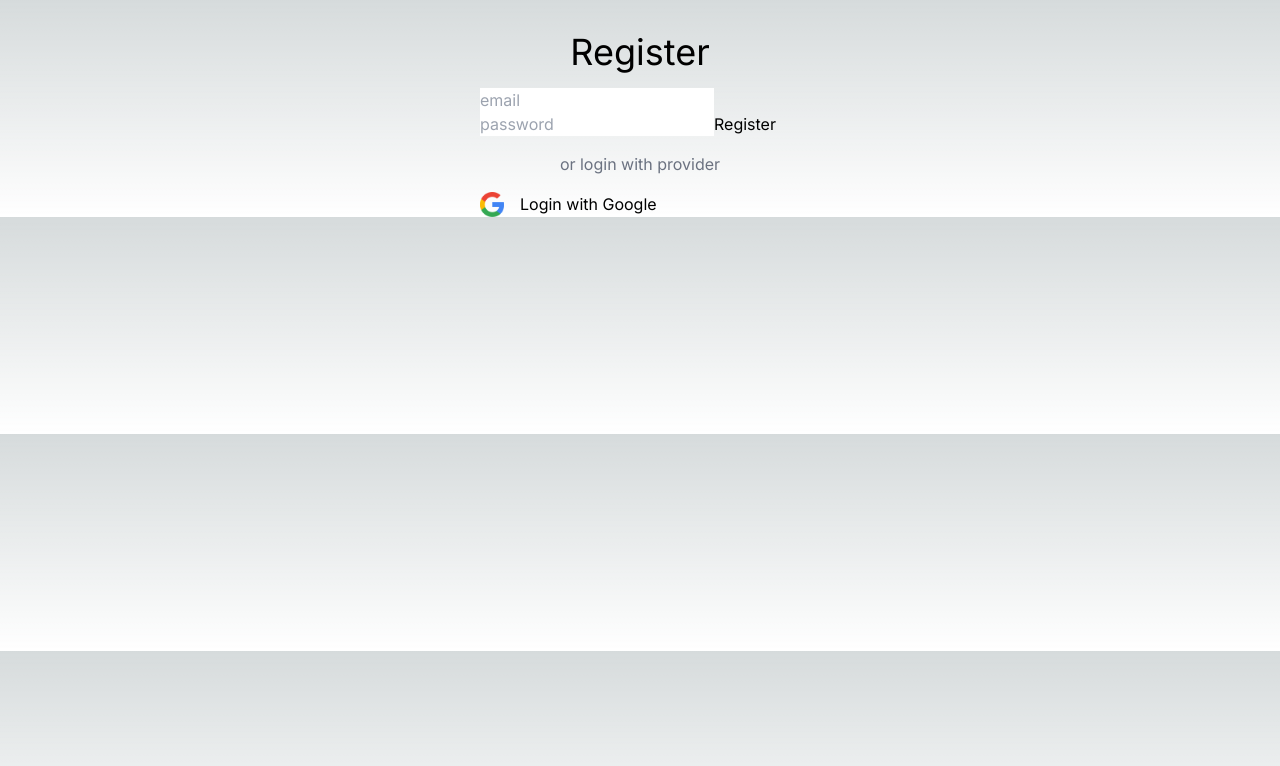
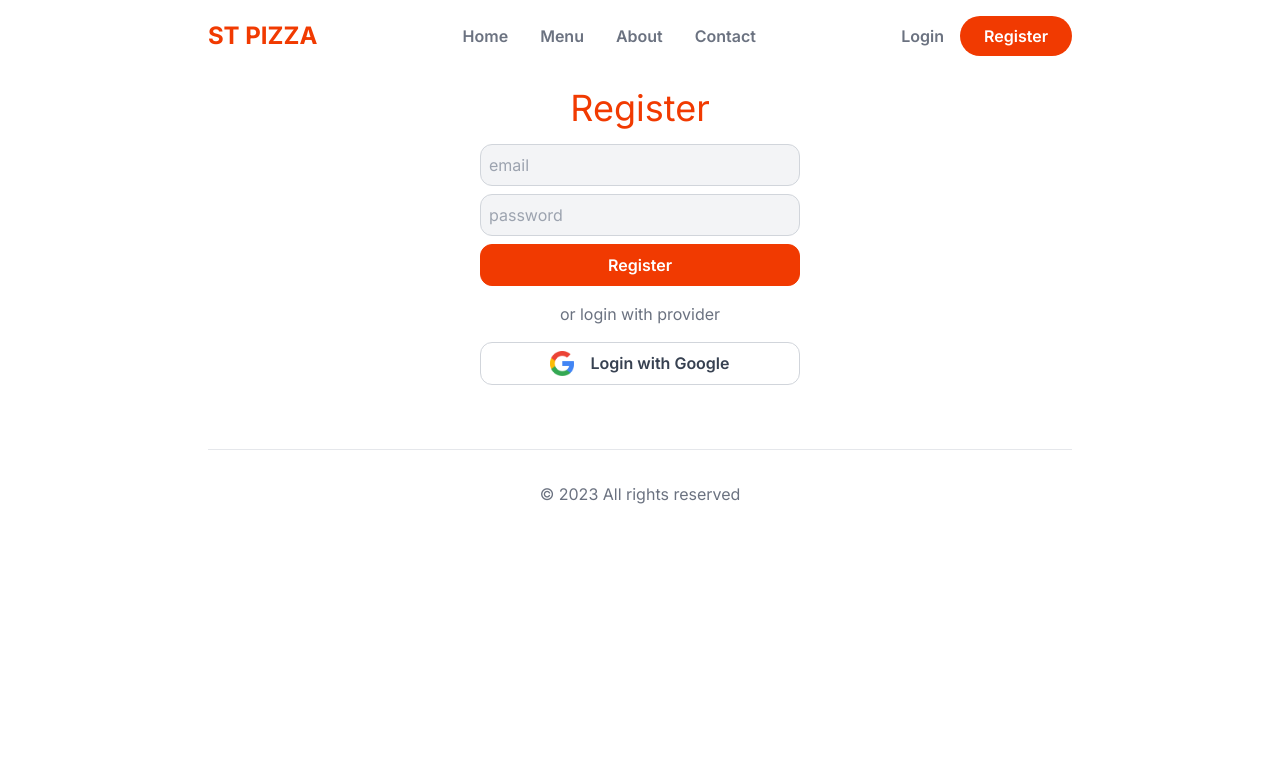
Before and after one commit to gravity8/food-delivery, a Next.js app: page /register in a window 1280 px wide. Shown: the top 766 px of the page. Built offline with nearby package versions, Linux system fonts and the light colour scheme.

Commit message:
in progress

```diff
--- a/src/app/globals.css
+++ b/src/app/globals.css
@@ -2,32 +2,48 @@
 @tailwind components;
 @tailwind utilities;
 
-:root {
-  --foreground-rgb: 0, 0, 0;
-  --background-start-rgb: 214, 219, 220;
-  --background-end-rgb: 255, 255, 255;
+section.hero{
+    @apply block md:grid;
+    grid-template-columns: .4fr .6fr;
 }
 
-@media (prefers-color-scheme: dark) {
-  :root {
-    --foreground-rgb: 255, 255, 255;
-    --background-start-rgb: 0, 0, 0;
-    --background-end-rgb: 0, 0, 0;
-  }
+select,
+input[type="email"],
+input[type="password"],
+input[type="tel"],
+input[type="text"] {
+    @apply block w-full mb-2 rounded-xl;
+    @apply border p-2 border-gray-300 bg-gray-100;
+}
+input[type="email"]:disabled,
+input[type="password"]:disabled,
+input[type="tel"]:disabled,
+input[type="text"]:disabled {
+    @apply bg-gray-300 border-0 cursor-not-allowed text-gray-500;
+}
+label{
+    @apply text-gray-500 text-sm leading-tight;
+}
+label + input{
+    margin-top: -2px;
+}
+button, .button{
+    @apply flex w-full justify-center gap-2 text-gray-700 font-semibold;
+    @apply border border-gray-300 rounded-xl px-6 py-2;
+}
+button[type="submit"], .submit, button.primary{
+    @apply border-primary bg-primary text-white;
+}
+button[type="submit"]:disabled, .submit:disabled{
+    @apply cursor-not-allowed bg-red-400;
+}
+div.tabs > * {
+    @apply bg-gray-300 text-gray-700 rounded-full py-2 px-4;
+}
+div.tabs > *.active{
+    @apply bg-primary text-white;
 }
 
-body {
-  color: rgb(var(--foreground-rgb));
-  background: linear-gradient(
-      to bottom,
-      transparent,
-      rgb(var(--background-end-rgb))
-    )
-    rgb(var(--background-start-rgb));
+.flying-button-parent button{
+    @apply border-primary bg-primary text-white rounded-full;
 }
-
-@layer utilities {
-  .text-balance {
-    text-wrap: balance;
-  }
-}
--- a/src/app/layout.js
+++ b/src/app/layout.js
@@ -1,4 +1,5 @@
 import { Inter } from "next/font/google";
+import Header from "@/components/layout/Header"
 import "./globals.css";
 
 const inter = Inter({ subsets: ["latin"] });
@@ -11,7 +12,15 @@ export const metadata = {
 export default function RootLayout({ children }) {
   return (
     <html lang="en">
-      <body className={inter.className}>{children}</body>
+      <body className={inter.className}>
+        <main className="max-w-4xl mx-auto p-4">
+            <Header />
+            {children}
+            <footer className="border-t p-8 text-center text-gray-500 mt-16">
+              &copy; 2023 All rights reserved
+            </footer>
+        </main>
+      </body>
     </html>
   );
 }
--- /dev/null
+++ b/src/app/models/User.js
@@ -0,0 +1,17 @@
+import { Timestamp } from "mongodb"
+import {model, models,Schema}  from "mongoose"
+
+const UserSchema = new Schema({
+    email : {type: String, required: true, unique: true},
+    password: {
+        type: String,
+        required: true,
+        validate: (pass)=>{
+            if(!pass?.length || pass.length < 5){
+                new Error("Password must be atleast 5 characters long")
+            }
+        }
+    },
+}, {Timestamp:true})
+
+export const User = models?.User || model("user", UserSchema)
--- a/src/app/page.js
+++ b/src/app/page.js
@@ -1,113 +1,37 @@
-import Image from "next/image";
+import { Hero } from "@/components/layout/Hero";
+import HomeMenu from "@/components/layout/HomeMenu";
+import Sectionheaders from "@/components/layout/Sectionheaders";
+
 
 export default function Home() {
   return (
-    <main className="flex min-h-screen flex-col items-center justify-between p-24">
-      <div className="z-10 max-w-5xl w-full items-center justify-between font-mono text-sm lg:flex">
-        <p className="fixed left-0 top-0 flex w-full justify-center border-b border-gray-300 bg-gradient-to-b from-zinc-200 pb-6 pt-8 backdrop-blur-2xl dark:border-neutral-800 dark:bg-zinc-800/30 dark:from-inherit lg:static lg:w-auto  lg:rounded-xl lg:border lg:bg-gray-200 lg:p-4 lg:dark:bg-zinc-800/30">
-          Get started by editing&nbsp;
-          <code className="font-mono font-bold">src/app/page.js</code>
-        </p>
-        <div className="fixed bottom-0 left-0 flex h-48 w-full items-end justify-center bg-gradient-to-t from-white via-white dark:from-black dark:via-black lg:static lg:h-auto lg:w-auto lg:bg-none">
-          <a
-            className="pointer-events-none flex place-items-center gap-2 p-8 lg:pointer-events-auto lg:p-0"
-            href="https://vercel.com?utm_source=create-next-app&utm_medium=appdir-template&utm_campaign=create-next-app"
-            target="_blank"
-            rel="noopener noreferrer"
-          >
-            By{" "}
-            <Image
-              src="/vercel.svg"
-              alt="Vercel Logo"
-              className="dark:invert"
-              width={100}
-              height={24}
-              priority
-            />
+    <>
+      <Hero />
+      <HomeMenu />
+      <section className="text-center my-16" id="about">
+        <Sectionheaders
+          subHeader={'Our story'}
+          mainHeader={'About us'}
+        />
+        <div className="text-gray-500 max-w-md mx-auto mt-4 flex flex-col gap-4">
+          <p>
+            Lorem ipsum dolor sit amet, consectetur adipisicing elit. Magni minima odit recusandae. Illum ipsa non repudiandae? Eum ipsam iste quos suscipit tempora? Aperiam esse fugiat inventore laboriosam officiis quam rem!
+          </p>
+          <p>At consectetur delectus ducimus est facere iure molestias obcaecati quaerat vitae voluptate? Aspernatur dolor explicabo iste minus molestiae pariatur provident quibusdam saepe?</p>
+          <p>Laborum molestias neque nulla obcaecati odio quia quod reprehenderit sit vitae voluptates? Eos, tenetur.</p>
+        </div>
+      </section>
+      <section className="text-center my-8" id="contact">
+        <Sectionheaders
+          subHeader={'Don\'t hesitate'}
+          mainHeader={'Contact us'}
+        />
+        <div className="mt-8">
+          <a className="text-4xl underline text-gray-500" href="tel:+46738123123">
+            +46 738 123 123
           </a>
         </div>
-      </div>
-
-      <div className="relative flex place-items-center before:absolute before:h-[300px] before:w-full sm:before:w-[480px] before:-translate-x-1/2 before:rounded-full before:bg-gradient-radial before:from-white before:to-transparent before:blur-2xl before:content-[''] after:absolute after:-z-20 after:h-[180px] after:w-full sm:after:w-[240px] after:translate-x-1/3 after:bg-gradient-conic after:from-sky-200 after:via-blue-200 after:blur-2xl after:content-[''] before:dark:bg-gradient-to-br before:dark:from-transparent before:dark:to-blue-700 before:dark:opacity-10 after:dark:from-sky-900 after:dark:via-[#0141ff] after:dark:opacity-40 before:lg:h-[360px] z-[-1]">
-        <Image
-          className="relative dark:drop-shadow-[0_0_0.3rem_#ffffff70] dark:invert"
-          src="/next.svg"
-          alt="Next.js Logo"
-          width={180}
-          height={37}
-          priority
-        />
-      </div>
-
-      <div className="mb-32 grid text-center lg:max-w-5xl lg:w-full lg:mb-0 lg:grid-cols-4 lg:text-left">
-        <a
-          href="https://nextjs.org/docs?utm_source=create-next-app&utm_medium=appdir-template&utm_campaign=create-next-app"
-          className="group rounded-lg border border-transparent px-5 py-4 transition-colors hover:border-gray-300 hover:bg-gray-100 hover:dark:border-neutral-700 hover:dark:bg-neutral-800/30"
-          target="_blank"
-          rel="noopener noreferrer"
-        >
-          <h2 className={`mb-3 text-2xl font-semibold`}>
-            Docs{" "}
-            <span className="inline-block transition-transform group-hover:translate-x-1 motion-reduce:transform-none">
-              -&gt;
-            </span>
-          </h2>
-          <p className={`m-0 max-w-[30ch] text-sm opacity-50`}>
-            Find in-depth information about Next.js features and API.
-          </p>
-        </a>
-
-        <a
-          href="https://nextjs.org/learn?utm_source=create-next-app&utm_medium=appdir-template-tw&utm_campaign=create-next-app"
-          className="group rounded-lg border border-transparent px-5 py-4 transition-colors hover:border-gray-300 hover:bg-gray-100 hover:dark:border-neutral-700 hover:dark:bg-neutral-800 hover:dark:bg-opacity-30"
-          target="_blank"
-          rel="noopener noreferrer"
-        >
-          <h2 className={`mb-3 text-2xl font-semibold`}>
-            Learn{" "}
-            <span className="inline-block transition-transform group-hover:translate-x-1 motion-reduce:transform-none">
-              -&gt;
-            </span>
-          </h2>
-          <p className={`m-0 max-w-[30ch] text-sm opacity-50`}>
-            Learn about Next.js in an interactive course with&nbsp;quizzes!
-          </p>
-        </a>
-
-        <a
-          href="https://vercel.com/templates?framework=next.js&utm_source=create-next-app&utm_medium=appdir-template&utm_campaign=create-next-app"
-          className="group rounded-lg border border-transparent px-5 py-4 transition-colors hover:border-gray-300 hover:bg-gray-100 hover:dark:border-neutral-700 hover:dark:bg-neutral-800/30"
-          target="_blank"
-          rel="noopener noreferrer"
-        >
-          <h2 className={`mb-3 text-2xl font-semibold`}>
-            Templates{" "}
-            <span className="inline-block transition-transform group-hover:translate-x-1 motion-reduce:transform-none">
-              -&gt;
-            </span>
-          </h2>
-          <p className={`m-0 max-w-[30ch] text-sm opacity-50`}>
-            Explore starter templates for Next.js.
-          </p>
-        </a>
-
-        <a
-          href="https://vercel.com/new?utm_source=create-next-app&utm_medium=appdir-template&utm_campaign=create-next-app"
-          className="group rounded-lg border border-transparent px-5 py-4 transition-colors hover:border-gray-300 hover:bg-gray-100 hover:dark:border-neutral-700 hover:dark:bg-neutral-800/30"
-          target="_blank"
-          rel="noopener noreferrer"
-        >
-          <h2 className={`mb-3 text-2xl font-semibold`}>
-            Deploy{" "}
-            <span className="inline-block transition-transform group-hover:translate-x-1 motion-reduce:transform-none">
-              -&gt;
-            </span>
-          </h2>
-          <p className={`m-0 max-w-[30ch] text-sm opacity-50 text-balance`}>
-            Instantly deploy your Next.js site to a shareable URL with Vercel.
-          </p>
-        </a>
-      </div>
-    </main>
+      </section>
+    </>
   );
 }
--- a/src/components/layout/Hero.js
+++ b/src/components/layout/Hero.js
@@ -1,7 +1,7 @@
 import Image from "next/image";
 import Right from "../icons/Right";
 
-const Hero = () => {
+export const Hero = () => {
   return (
     <section className="hero mt-10">
         <div className="py-12">
@@ -35,5 +35,3 @@ const Hero = () => {
     </section>
   )
 }
-
-export default Hero
--- a/tailwind.config.js
+++ b/tailwind.config.js
@@ -1,18 +1,15 @@
-/** @type {import('tailwindcss').Config} */
 module.exports = {
   content: [
-    "./src/pages/**/*.{js,ts,jsx,tsx,mdx}",
-    "./src/components/**/*.{js,ts,jsx,tsx,mdx}",
-    "./src/app/**/*.{js,ts,jsx,tsx,mdx}",
+    './src/pages/**/*.{js,ts,jsx,tsx,mdx}',
+    './src/components/**/*.{js,ts,jsx,tsx,mdx}',
+    './src/app/**/*.{js,ts,jsx,tsx,mdx}',
   ],
   theme: {
     extend: {
-      backgroundImage: {
-        "gradient-radial": "radial-gradient(var(--tw-gradient-stops))",
-        "gradient-conic":
-          "conic-gradient(from 180deg at 50% 50%, var(--tw-gradient-stops))",
+      colors: {
+        primary: '#f13a01',
       },
     },
   },
   plugins: [],
-};
+}
--- a/tsconfig.json
+++ b/tsconfig.json
@@ -1,5 +1,9 @@
 {
   "compilerOptions": {
+    "baseUrl": ".",
+    "paths": {
+      "@/*": ["src/*"]
+    },
     "lib": [
       "dom",
       "dom.iterable",
```
Also changed, not shown: package.json (+8 -4 lines), 2 other files (tests, documents, lock files or other folders).
